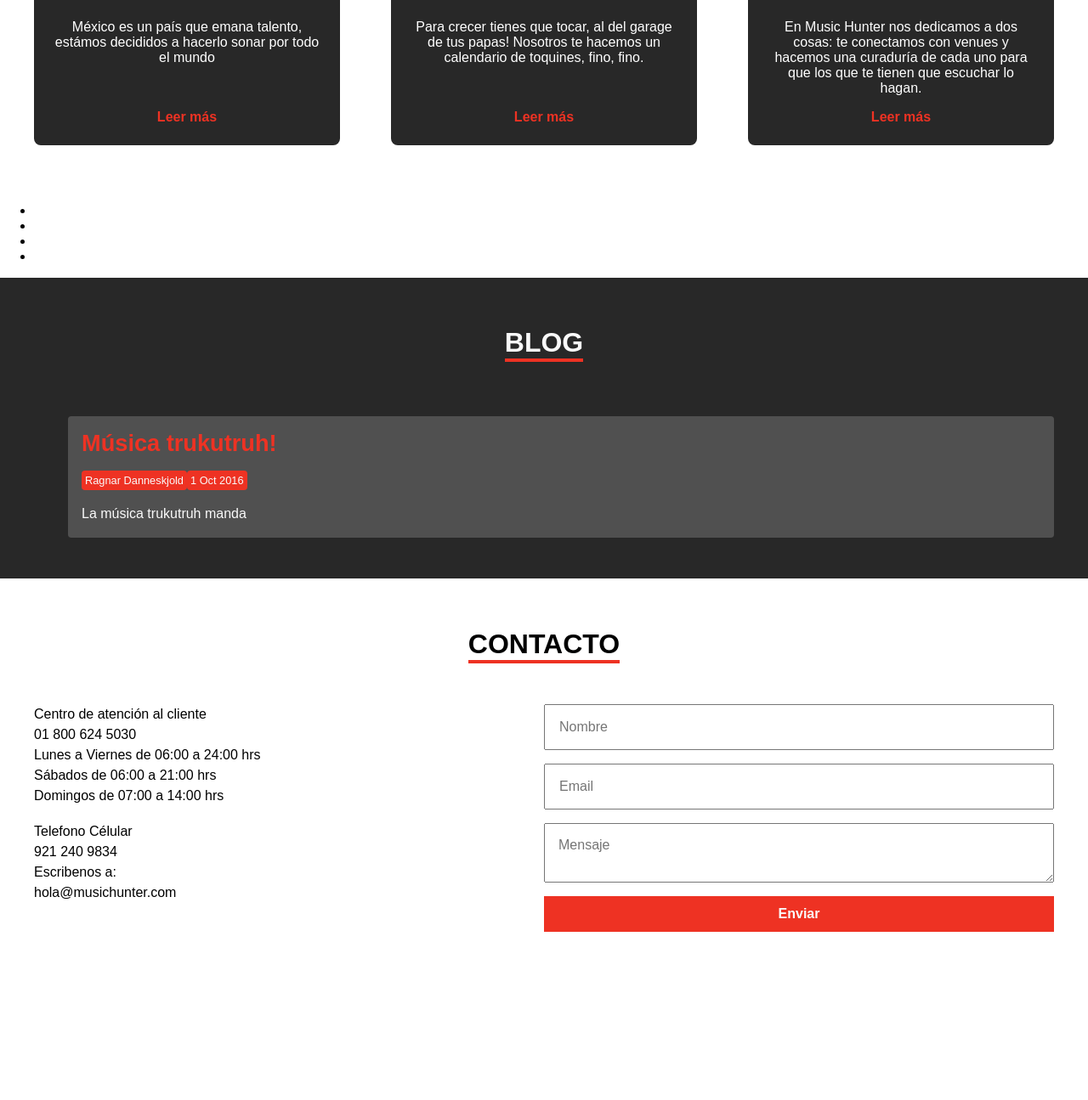
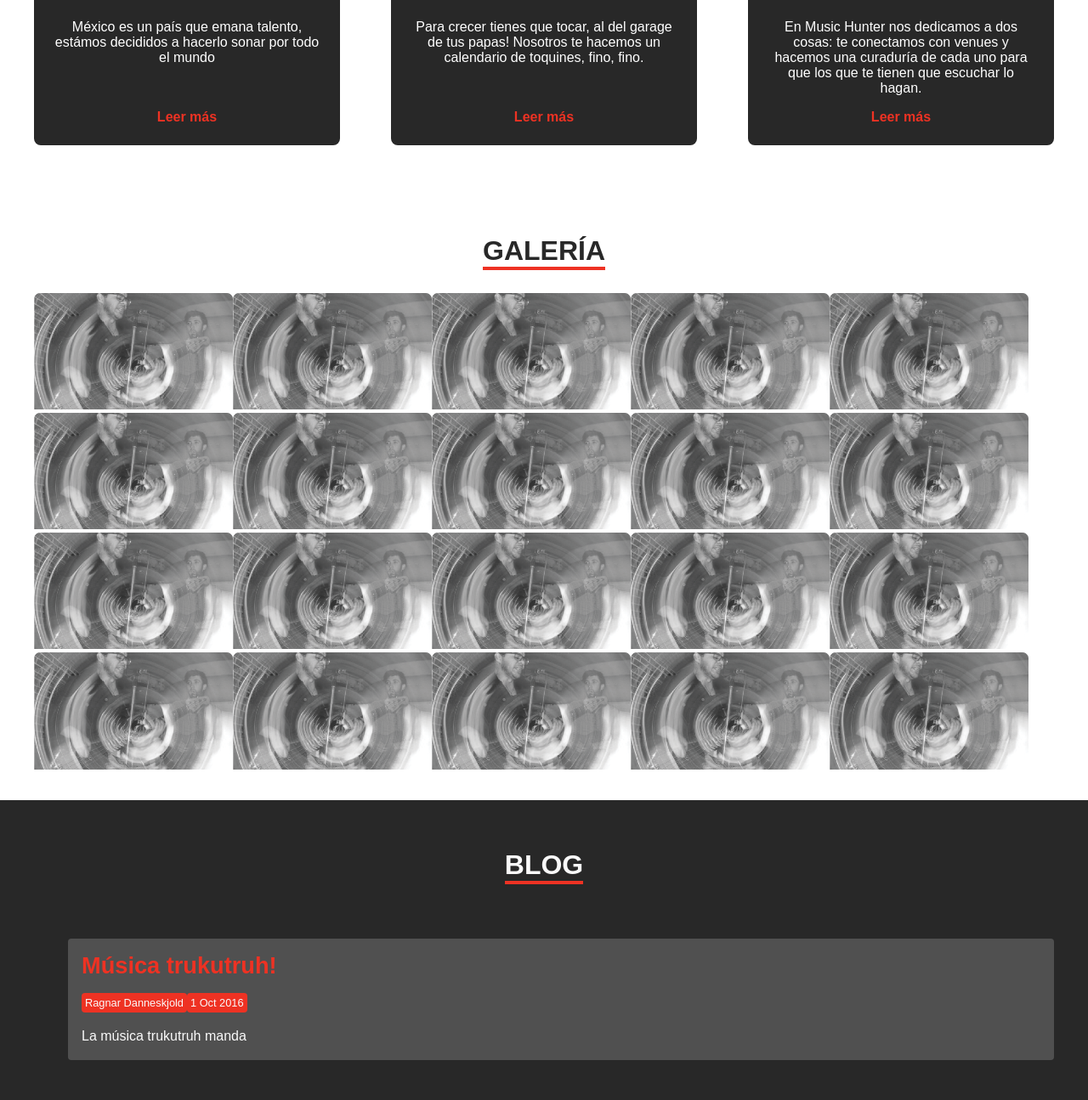
Before and after one commit to SteedMx/music-hunter, a Node project: template src/views/index.pug in a window 1280 px wide. Shown: the part 1353-2648 px from the top of the page at 85% size. Before the commit the page ends 2450 px from the top, so only its background shows below. Run offline with Node 20 templates, Linux system fonts and the light colour scheme; the template is opened without the code that fills it, so the values that code supplies are empty; style sheets or scripts are compiled from the project's sources.

Commit message:
add: gallery styles

```diff
--- /dev/null
+++ b/src/styles/components/gallery.styl
@@ -0,0 +1,43 @@
+.Gallery
+  width 100%
+
+  display block
+  margin 0
+  padding 0
+
+  &Container
+    width 1200px
+    margin 0 auto
+    padding 2rem 0
+
+  &Header
+    text-align center
+
+    display block
+    margin 0 auto
+    padding 0
+
+  &Title
+    border-bottom 4px solid $primary-red
+    color $primary-black
+    font-size 2rem
+
+    display inline-block
+
+  &List
+    box-sizing border-box
+    word-wrap nowrap
+
+    margin 0 auto
+    padding 0
+
+  &Item
+    width 19.5%
+
+    display inline-block
+    margin 0
+    padding 0
+    vertical-align top
+
+  &Picture
+    max-width 100%
--- a/src/styles/main.styl
+++ b/src/styles/main.styl
@@ -7,5 +7,6 @@
 @require './components/hero'
 @require './components/banner'
 @require './components/us'
+@require './components/gallery'
+@require './components/blog'
 @require './components/contact'
-@require './components/blog'
--- a/src/views/includes/gallery.pug
+++ b/src/views/includes/gallery.pug
@@ -1,12 +1,46 @@
 article(class='Gallery')
   div(class='GalleryContainer')
-    h2(class='GalleryTitle')
+    header(class='GalleryHeader')
+      h2(class='GalleryTitle') GALERÍA
+
     ul(class='GalleryList')
       li(class='GalleryItem')
-        img(class='GalleryPicture')
+        img(class='GalleryPicture', src='images/header-drums.png')
       li(class='GalleryItem')
-        img(class='GalleryPicture')
+        img(class='GalleryPicture', src='images/header-drums.png')
       li(class='GalleryItem')
-        img(class='GalleryPicture')
+        img(class='GalleryPicture', src='images/header-drums.png')
       li(class='GalleryItem')
-        img(class='GalleryPicture')
+        img(class='GalleryPicture', src='images/header-drums.png')
+      li(class='GalleryItem')
+        img(class='GalleryPicture', src='images/header-drums.png')
+      li(class='GalleryItem')
+        img(class='GalleryPicture', src='images/header-drums.png')
+      li(class='GalleryItem')
+        img(class='GalleryPicture', src='images/header-drums.png')
+      li(class='GalleryItem')
+        img(class='GalleryPicture', src='images/header-drums.png')
+      li(class='GalleryItem')
+        img(class='GalleryPicture', src='images/header-drums.png')
+      li(class='GalleryItem')
+        img(class='GalleryPicture', src='images/header-drums.png')
+      li(class='GalleryItem')
+        img(class='GalleryPicture', src='images/header-drums.png')
+      li(class='GalleryItem')
+        img(class='GalleryPicture', src='images/header-drums.png')
+      li(class='GalleryItem')
+        img(class='GalleryPicture', src='images/header-drums.png')
+      li(class='GalleryItem')
+        img(class='GalleryPicture', src='images/header-drums.png')
+      li(class='GalleryItem')
+        img(class='GalleryPicture', src='images/header-drums.png')
+      li(class='GalleryItem')
+        img(class='GalleryPicture', src='images/header-drums.png')
+      li(class='GalleryItem')
+        img(class='GalleryPicture', src='images/header-drums.png')
+      li(class='GalleryItem')
+        img(class='GalleryPicture', src='images/header-drums.png')
+      li(class='GalleryItem')
+        img(class='GalleryPicture', src='images/header-drums.png')
+      li(class='GalleryItem')
+        img(class='GalleryPicture', src='images/header-drums.png')
```
